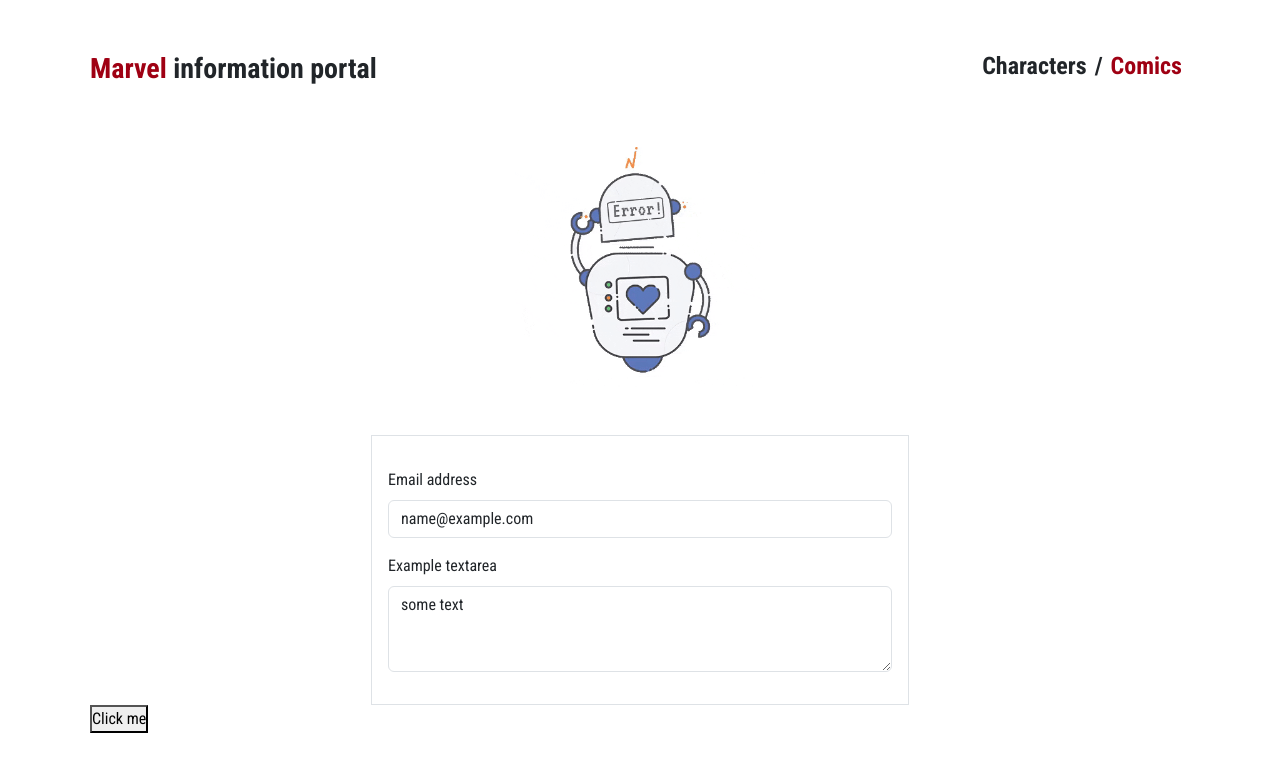
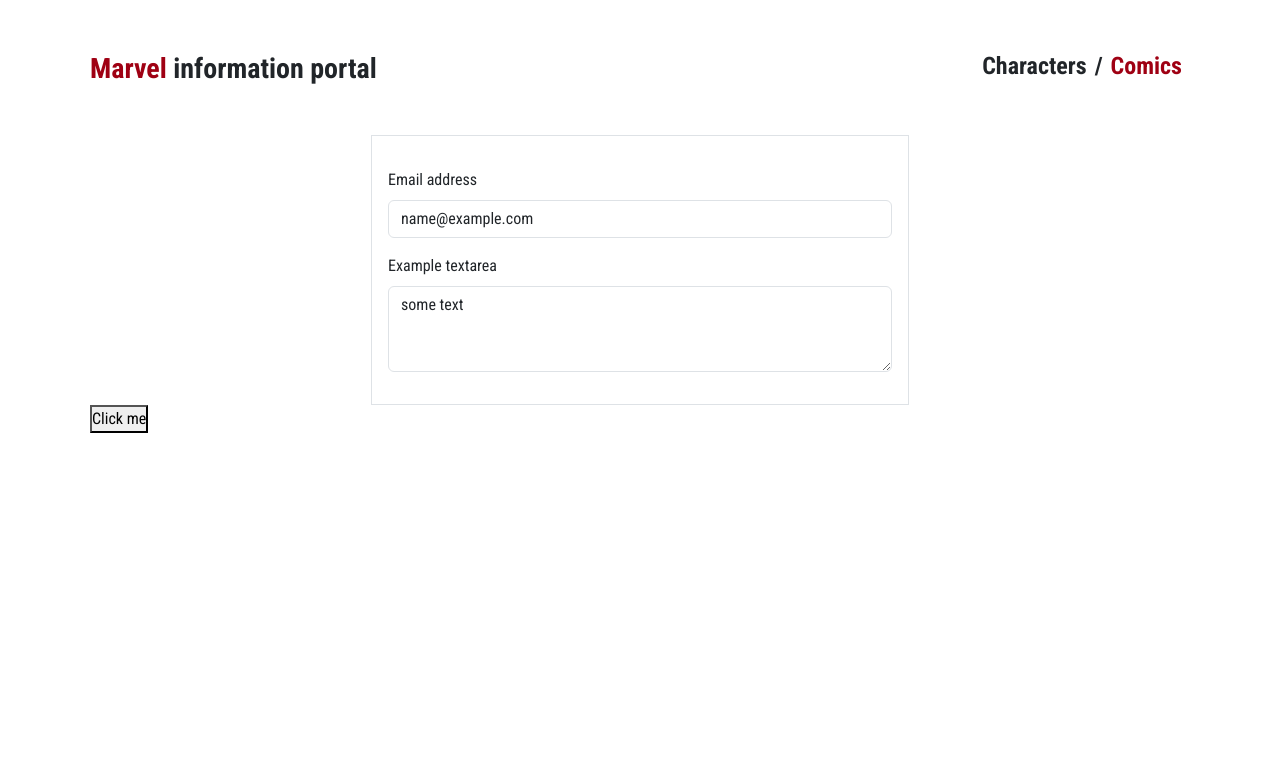
Before and after one commit to Uladzislau-Salata/Course, a React (Create React App) app in the folder course-react/: page /comics/1 in a window 1280 px wide. Shown: the top 772 px of the page. Built offline with nearby package versions, Linux system fonts and the light colour scheme; no server answers.

Commit message:
179. React Context и useContext

```diff
--- a/course-react/src/components/app/app.js
+++ b/course-react/src/components/app/app.js
@@ -18,7 +18,7 @@ const App = () => {
 		<Router>
 			<div className="app">
 				<AppHeader />
-				<main>
+				{/* <main>
 					<Suspense fallback={<Spinner />}>
 						<Switch>
 							<Route exact path="/">
@@ -35,7 +35,7 @@ const App = () => {
 							</Route>
 						</Switch>
 					</Suspense>
-				</main>
+				</main> */}
 				<TestApp />
 				{/* <TestHook /> */}
 			</div>
--- /dev/null
+++ b/course-react/src/components/testApp/Form.js
@@ -0,0 +1,25 @@
+import { Container } from 'react-bootstrap';
+import InputComponent from './Input';
+
+const Form = (props) => {
+
+	console.log('render');
+
+	return (
+		<Container>
+			<form className="w-50 border mt-5 p-3 m-auto">
+				<div className="mb-3">
+					<label htmlFor="exampleFormControlInput1" className="form-label mt-3">Email address</label>
+					{/* <input value={} type="email" className='form-control' id="exampleFormControlInput1" placeholder="name@example.com" /> */}
+					<InputComponent />
+				</div>
+				<div className="mb-3">
+					<label htmlFor="exampleFormControlTextarea1" className="form-label">Example textarea</label>
+					<textarea value={props.text} className="form-control" id="exampleFormControlTextarea1" rows="3"></textarea>
+				</div>
+			</form>
+		</Container>
+	)
+};
+
+export default Form;
--- /dev/null
+++ b/course-react/src/components/testApp/Input.js
@@ -0,0 +1,18 @@
+import { useContext } from 'react';
+import dataContext from './context';
+
+const InputComponent = () => {
+	const context = useContext(dataContext);
+
+	return (
+		< input
+			value={context.mail}
+			type="email"
+			className='form-control'
+			id="exampleFormControlInput1"
+			placeholder="name@example.com"
+			onFocus={context.forceChangeMail}
+		/>
+	)
+}
+export default InputComponent;
--- a/course-react/src/components/testApp/TestApp.js
+++ b/course-react/src/components/testApp/TestApp.js
@@ -1,8 +1,12 @@
-import { useState, memo, useCallback, use } from 'react';
-import { Container } from 'react-bootstrap';
+import { useState } from 'react';
+
 import './TestApp.css';
+import Form from './Form';
+import dataContext from './context';
 
 import 'bootstrap/dist/css/bootstrap.min.css';
+
+const { Provider } = dataContext;
 
 // class Form extends Component {
 
@@ -35,49 +39,58 @@ import 'bootstrap/dist/css/bootstrap.min.css';
 //     return prevProps.mail.name === nextProps.mail.name && prevProps.text === nextProps.text;
 // }
 
-const Form = memo((props) => {
-
-    console.log('render');
-
-    return (
-        <Container>
-            <form className="w-50 border mt-5 p-3 m-auto">
-                <div className="mb-3">
-                    <label htmlFor="exampleFormControlInput1" className="form-label mt-3">Email address</label>
-                    <input value={props.mail} type="email" className='form-control' id="exampleFormControlInput1" placeholder="name@example.com" />
-                </div>
-                <div className="mb-3">
-                    <label htmlFor="exampleFormControlTextarea1" className="form-label">Example textarea</label>
-                    <textarea value={props.text} className="form-control" id="exampleFormControlTextarea1" rows="3"></textarea>
-                </div>
-            </form>
-        </Container>
-    )
-})
 
 
+
+
+// class InputComponent extends Component {
+//     static contextType = dataContext;
+//     render() {
+//         return (
+//             <Consumer>
+//                 {value => {
+//                     return (< input
+//                         value={value.mail}
+//                         type="email"
+//                         className='form-control'
+//                         id="exampleFormControlInput1"
+//                         placeholder="name@example.com" />)
+//                 }}
+//             </Consumer>
+//             < input
+//                 value={this.context.mail}
+//                 type="email"
+//                 className='form-control'
+//                 id="exampleFormControlInput1"
+//                 placeholder="name@example.com" />
+//         )
+//     }
+// }
+// InputComponent.contextType = dataContext;
 
 function TestApp() {
     const [data, setData] = useState({
         mail: "name@example.com",
-        text: 'some text'
+        text: 'some text',
+        forceChangeMail: forceChangeMail
     });
 
-    const onLog = useCallback(() => {
-        console.log('wow');
-    }, []);
+    function forceChangeMail() {
+        setData({ ...data, mail: 'test@gmail.com' })
+    }
 
     return (
-        <>
-            <Form mail={data.mail} text={data.text} onLog={onLog} />
+        <Provider value={data}>
+            <Form text={data.text} />
             <button
                 onClick={() => setData({
-                    mail: "name@example.com",
-                    text: 'some text'
+                    mail: "second@example.com",
+                    text: 'another text',
+                    forceChangeMail: forceChangeMail
                 })}>
                 Click me
             </button>
-        </>
+        </Provider>
     );
 }
 
--- /dev/null
+++ b/course-react/src/components/testApp/context.js
@@ -0,0 +1,8 @@
+import { createContext } from 'react';
+
+const dataContext = createContext({
+	mail: "name@example.com",
+	text: 'some text',
+	forceChangeMail: () => { }
+});
+export default dataContext;
```
